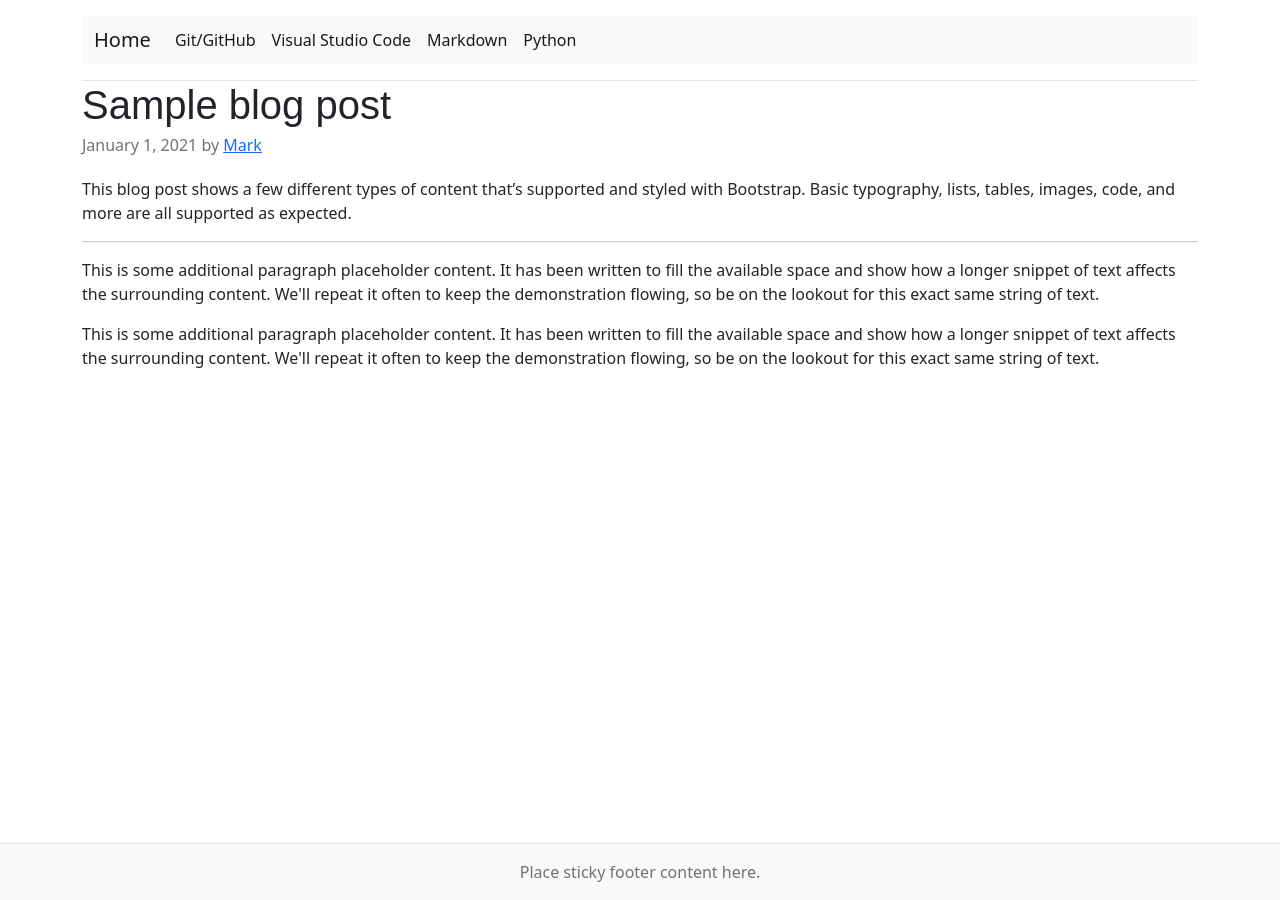
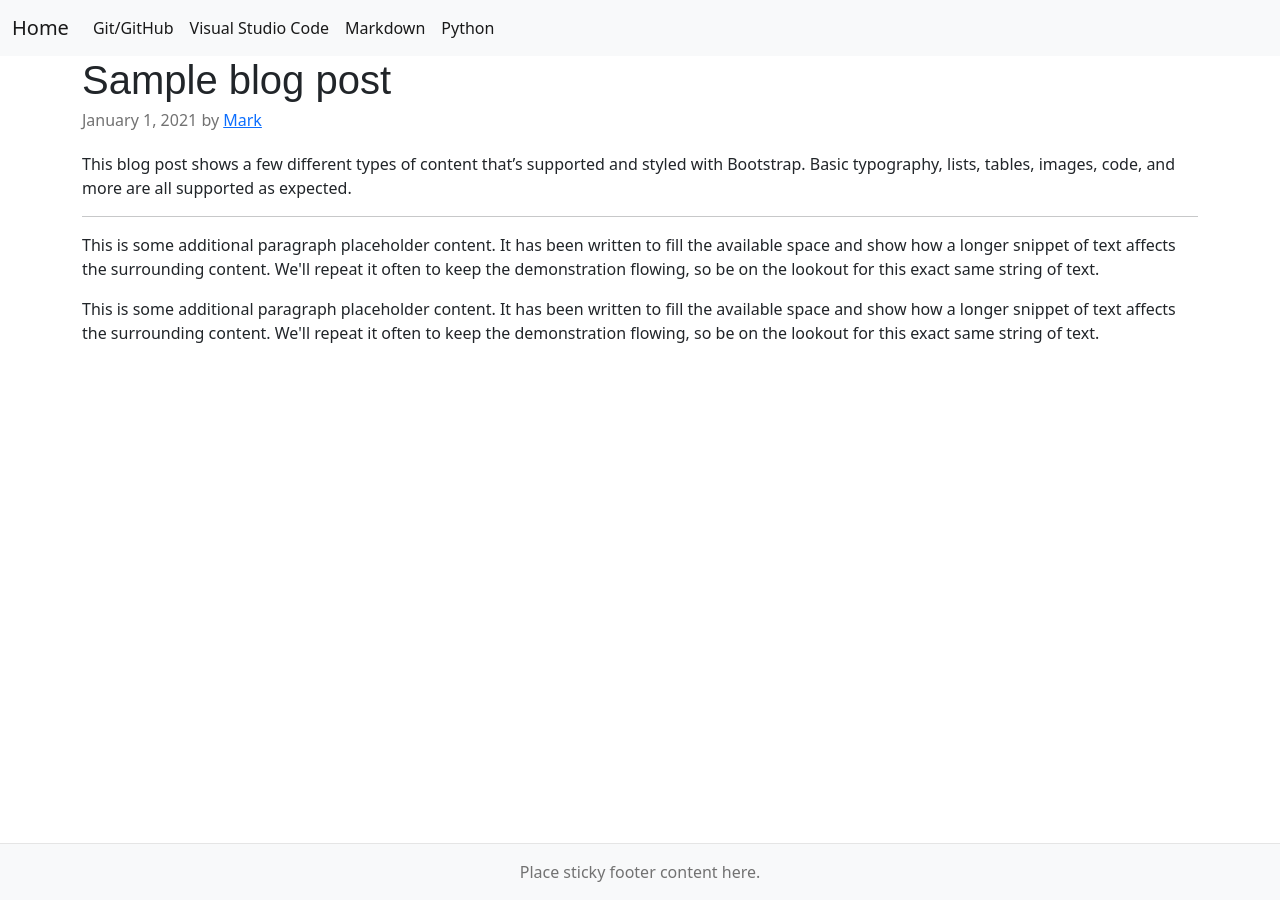
Before and after one commit to ConradoAlmeida/cheatsheets, a Jekyll site: the page built from index.html, in a window 1280 px wide. Built offline with Jekyll 4.4.1, drawn with Linux system fonts in a browser that asks for light colours.

Commit message:
ajustando navbar

```diff
--- a/_layouts/default.html
+++ b/_layouts/default.html
@@ -46,11 +46,9 @@
   </head>
   <body>
 
-<div class="container">
 
-  <header class="blog-header py-3">
 
-         <nav class="navbar navbar-expand-lg navbar-light bg-light">
+<nav class="navbar navbar-expand-lg navbar-light bg-light">
   <div class="container-fluid">
     <a class="navbar-brand" href="index.html">Home</a>
     <button class="navbar-toggler" type="button" data-bs-toggle="collapse" data-bs-target="#navbarNav" aria-controls="navbarNav" aria-expanded="false" aria-label="Toggle navigation">
@@ -73,13 +71,11 @@
       </ul>
     </div>
   </div>
-  </nav>
+</nav>
 
 
 
-    </div>
-  </header>
-</div>
+
 
 <main class="container">
   <div class="row g-5">
```
